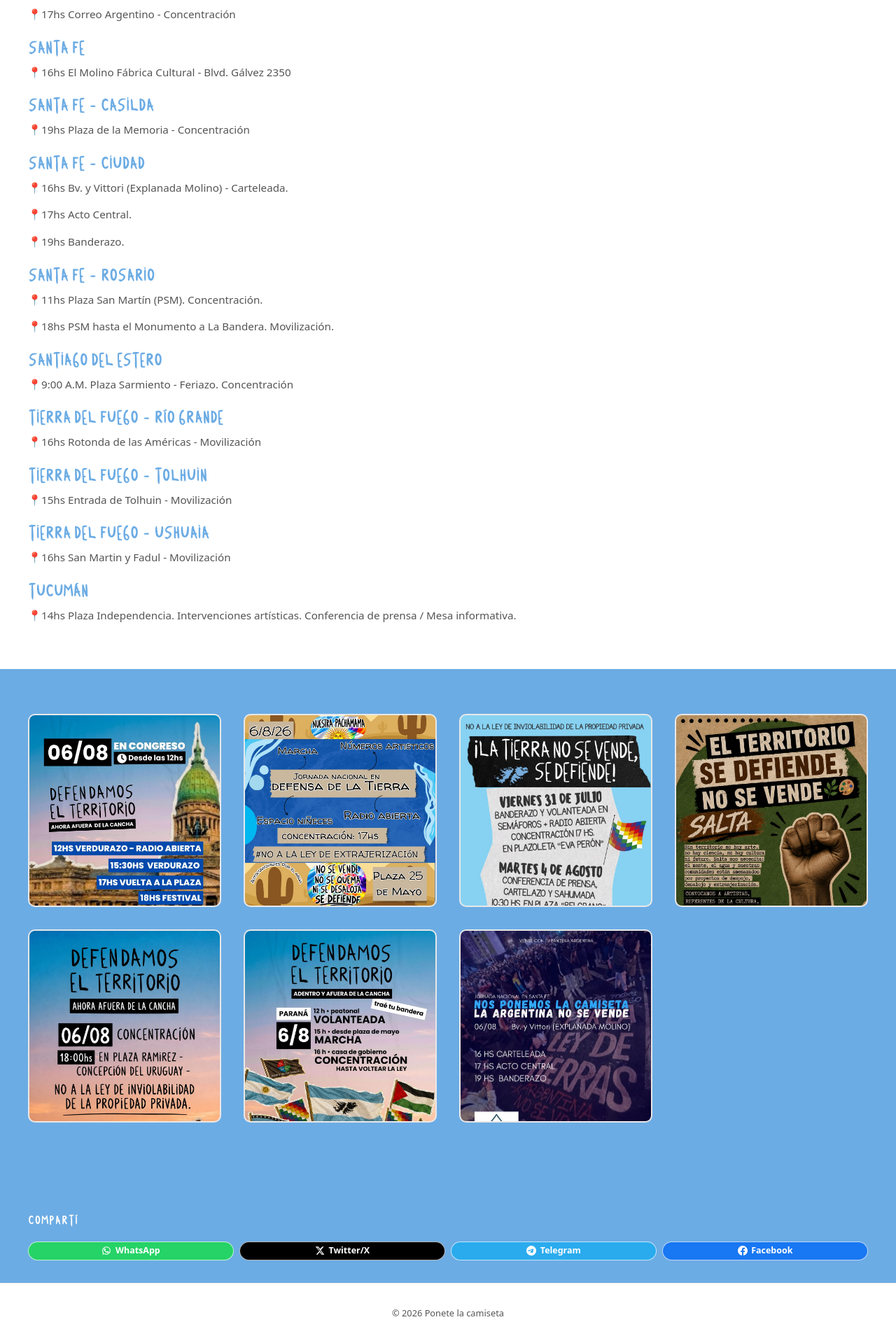
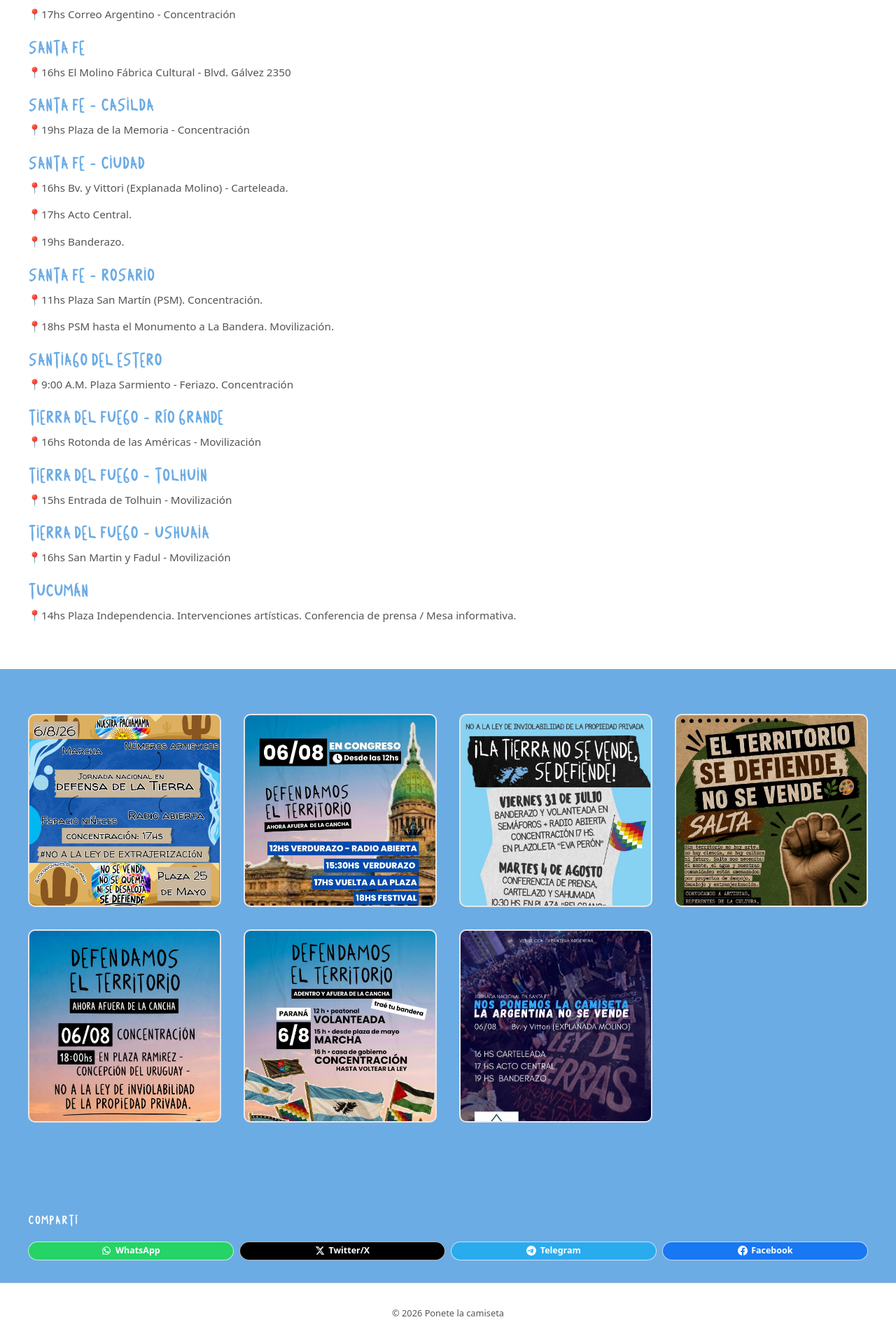
Before and after one commit to LaCamisetaOrg/LaCamisetaOrg.github.io, a Jekyll site: the page built from _actions/acciones68.md, in a window 1280 px wide. Shown: the part 4313-6232 px from the top of the page at 70% size. Built offline with Jekyll 4.4.1, drawn with Linux system fonts in a browser that asks for light colours.

Commit message:
Update acciones68.md

```diff
--- a/_actions/acciones68.md
+++ b/_actions/acciones68.md
@@ -3,10 +3,10 @@ layout: action
 title: "Acciones del 06/08, el día que se trata la ley"
 description: "Acciones del 06/08"
 images:
+  - src: /assets/images/tierra_20260725al20260808/6_concentracion_catamarca.jpeg
+    alt: "Afiche de la Jornada Nacional en Defensa de la Tierra en Catamarca el 6/8. Concentración 17hs en Plaza 25 de Mayo. Incluye marcha, números artísticos, espacio niñeces y radio abierta. No a la ley de extranjerización. La tierra no se vende, no se quema, ni se desaloja, se defiende."
   - src: /assets/images/tierra_20260725al20260808/flyer_3_b.jpeg
     alt: "Afiche del 6/8 en el Congreso Nacional. Defendamos el Territorio, ahora afuera de la cancha. Cronograma: 12hs Verdurazo y Radio Abierta, 15:30hs Verdurazo, 17hs Vuelta a la plaza, 18hs Festival. La tierra no se vende, no se quema, ni se desaloja."
-  - src: /assets/images/tierra_20260725al20260808/6_concentracion_catamarca.jpeg
-    alt: "Afiche de la Jornada Nacional en Defensa de la Tierra en Catamarca el 6/8. Concentración 17hs en Plaza 25 de Mayo. Incluye marcha, números artísticos, espacio niñeces y radio abierta. No a la ley de extranjerización. La tierra no se vende, no se quema, ni se desaloja, se defiende."
   - src: /assets/images/tierra_20260725al20260808/junin_acciones.jpeg
     alt: "Afiche de acciones en Jujuy contra la Ley de Inviolabilidad de la Propiedad Privada. Cronograma: viernes 31/07 banderazo y volanteada en semáforos, concentración 17hs en Plazoleta Eva Perón; martes 4/8 conferencia de prensa y sahumada 10:30hs en Plaza Belgrano; jueves 6/8 concentración 16hs y movilización 17hs en Plaza Belgrano. Mapa de Argentina con banderines a la venta."
   - src: /assets/images/tierra_20260725al20260808/jueves_6_salta.jpeg
```
